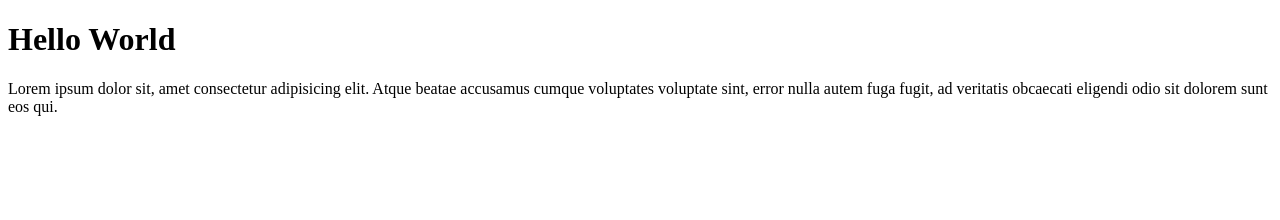
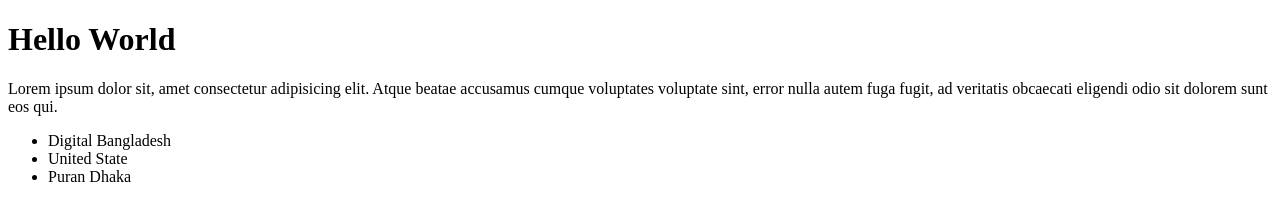
Before and after one commit to yasinmunn/Module-3, a plain HTML site: page index.html in a window 1280 px wide. Drawn offline with Linux system fonts and the light colour scheme.

Commit message:
new update

```diff
--- a/index.html
+++ b/index.html
@@ -4,9 +4,15 @@
     <meta charset="UTF-8">
     <meta name="viewport" content="width=device-width, initial-scale=1.0">
     <title>Terminal Setup And Checking</title>
+    <link rel="stylesheet" href="style.css">
 </head>
 <body>
     <h1>Hello World</h1>
     <p>Lorem ipsum dolor sit, amet consectetur adipisicing elit. Atque beatae accusamus cumque voluptates voluptate sint, error nulla autem fuga fugit, ad veritatis obcaecati eligendi odio sit dolorem sunt eos qui.</p>
+<ul>
+    <li>Digital Bangladesh</li>
+    <li>United State</li>
+    <li>Puran Dhaka</li>
+</ul>
 </body>
 </html>
```
Also changed, not shown: style.css (added).
